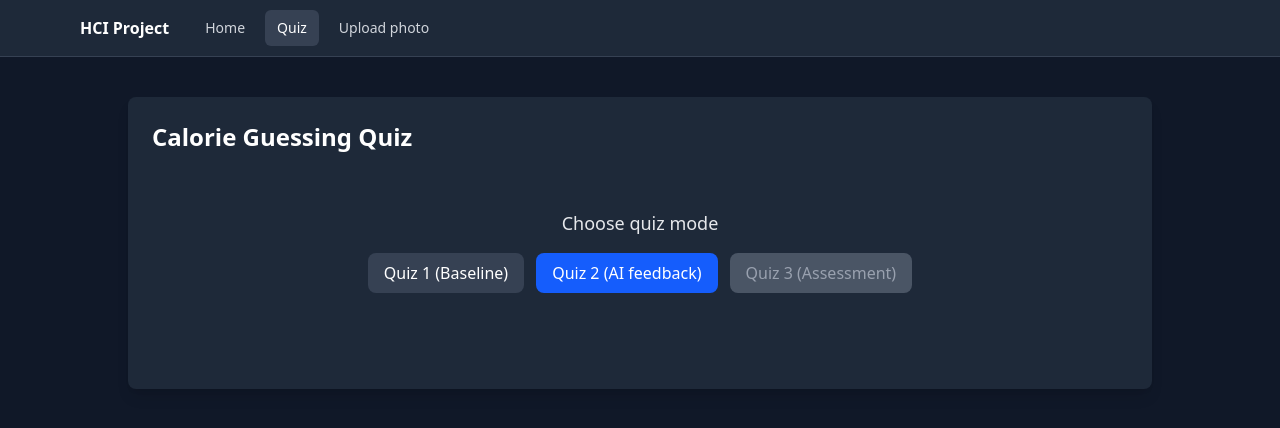
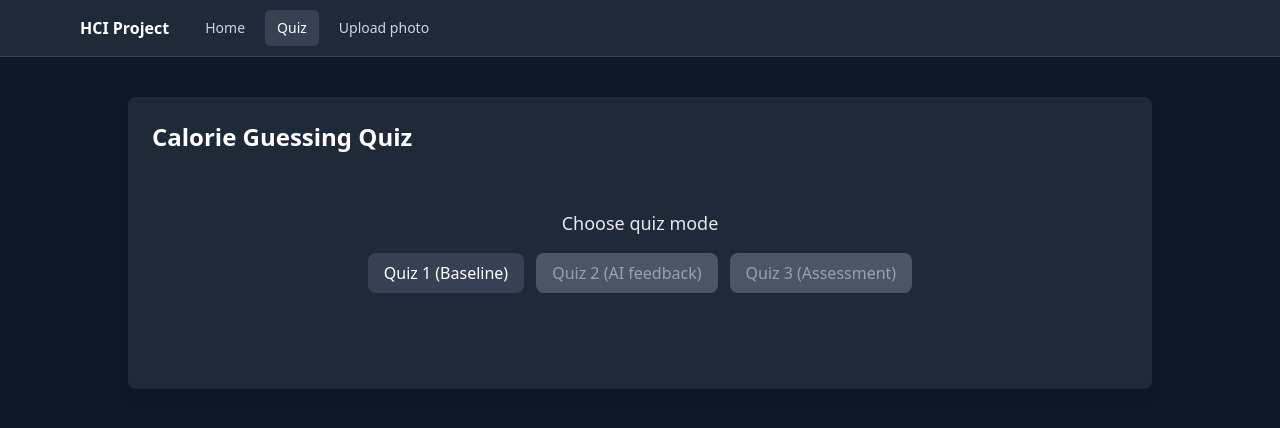
Before and after one commit to iamudyavar/hci-project, a React (Vite) app: page /quiz in a window 1280 px wide. Shown: the top 428 px of the page. Built offline with nearby package versions, Linux system fonts and the light colour scheme.

Commit message:
quiz fix

```diff
--- a/src/pages/Quiz.tsx
+++ b/src/pages/Quiz.tsx
@@ -487,8 +487,8 @@ export default function Quiz(): JSX.Element {
 							<h3 className="text-lg text-gray-200 mb-4">Choose quiz mode</h3>
 							<div className="flex flex-col sm:flex-row gap-3 justify-center mb-6">
 								<button onClick={() => startQuiz(1)} className="px-4 py-2 rounded-lg bg-gray-700 text-white cursor-pointer">Quiz 1 (Baseline)</button>
-								<button onClick={() => startQuiz(2)} disabled={!quizFlags.quiz1} className={`px-4 py-2 rounded-lg ${quizFlags.quiz1 ? 'bg-blue-600 text-white cursor-pointer' : 'bg-gray-600 text-gray-400 cursor-not-allowed'}`}>Quiz 2 (AI feedback)</button>
-								<button onClick={() => startQuiz(3)} disabled={!quizFlags.quiz2} className={`px-4 py-2 rounded-lg ${quizFlags.quiz2 ? 'bg-green-600 text-white cursor-pointer' : 'bg-gray-600 text-gray-400 cursor-not-allowed'}`}>Quiz 3 (Assessment)</button>
+								<button onClick={() => startQuiz(2)} disabled={!quizFlags.quiz2} className={`px-4 py-2 rounded-lg ${quizFlags.quiz2 ? 'bg-blue-600 text-white cursor-pointer' : 'bg-gray-600 text-gray-400 cursor-not-allowed'}`}>Quiz 2 (AI feedback)</button>
+								<button onClick={() => startQuiz(3)} disabled={!quizFlags.quiz3} className={`px-4 py-2 rounded-lg ${quizFlags.quiz3 ? 'bg-green-600 text-white cursor-pointer' : 'bg-gray-600 text-gray-400 cursor-not-allowed'}`}>Quiz 3 (Assessment)</button>
 							</div>
 						</div>
 					) : !completed ? (
```
